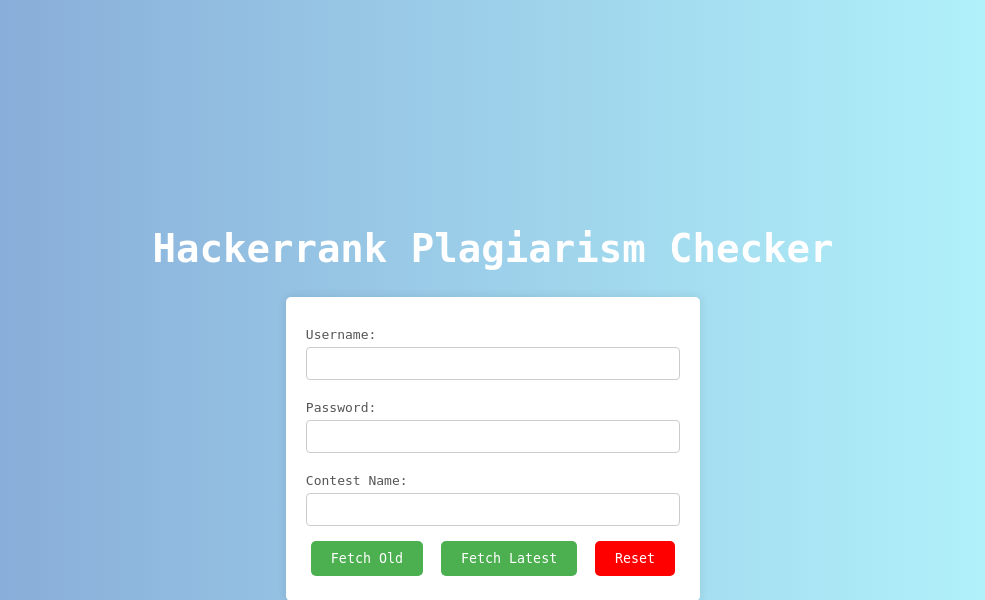
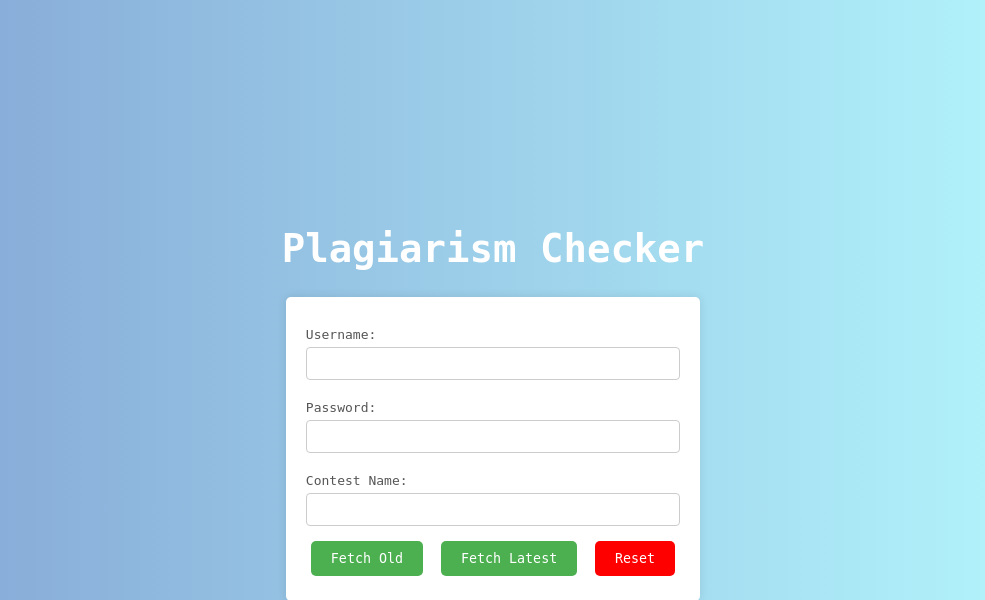
Before and after one commit to revanthk58/PLAGIARISM_check, a FastAPI app: page / in a window 1280 px wide. Shown: the top 600 px of the page, without its empty margins (147-1132 px from the left). Run offline with FastAPI, Linux system fonts and the light colour scheme.

Commit message:
Update index.html

```diff
--- a/Hackerrank-WebScraping-Selenium/Backend/templates/index.html
+++ b/Hackerrank-WebScraping-Selenium/Backend/templates/index.html
@@ -87,7 +87,7 @@
 <body>
     <div class="container">
         <div class="">
-            <center><h1>Hackerrank Plagiarism Checker</h1></center>
+            <center><h1> Plagiarism Checker</h1></center>
         </div>
         <form id="fetchForm">
             <label for="username">Username:</label>
```
